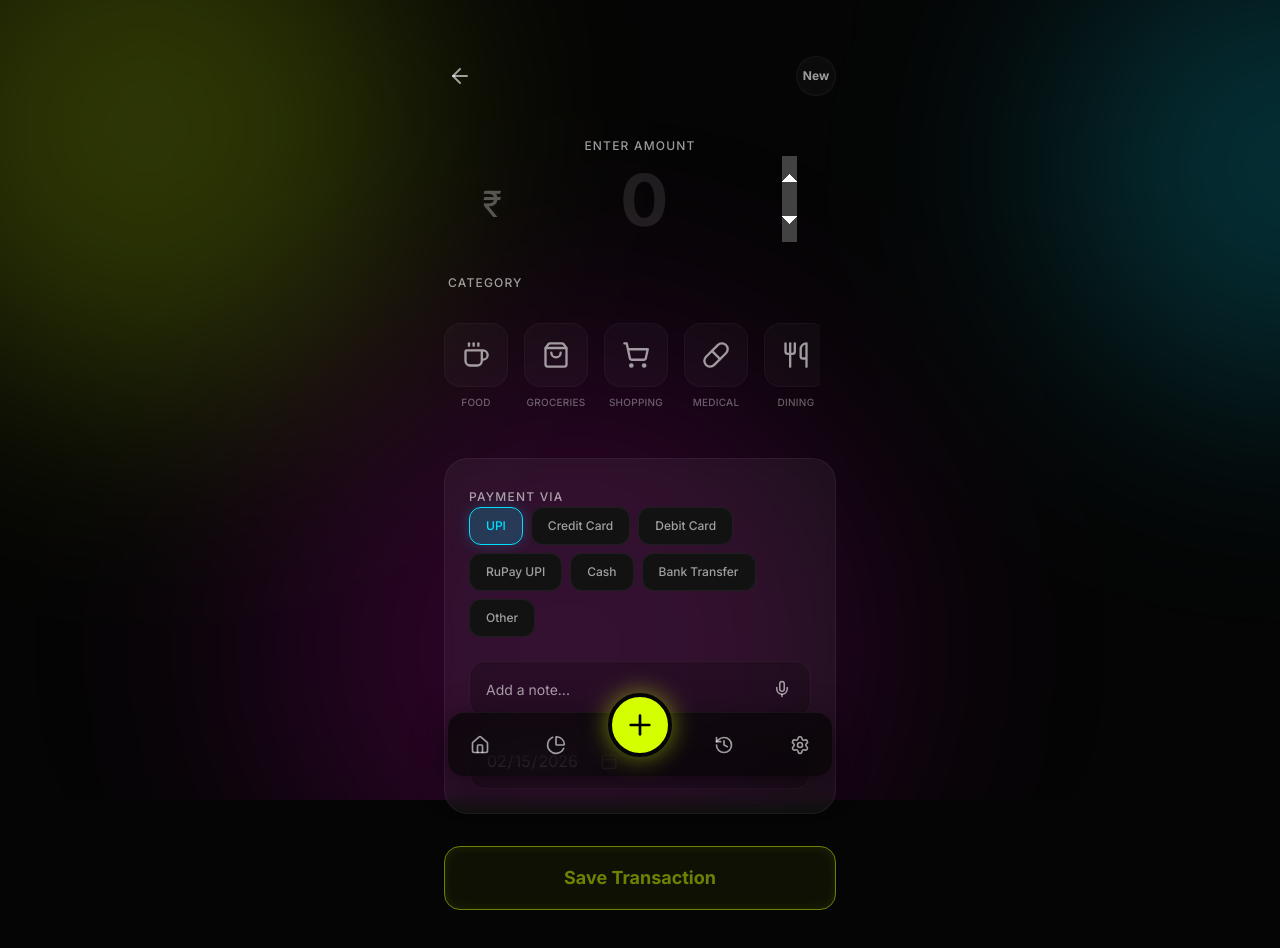
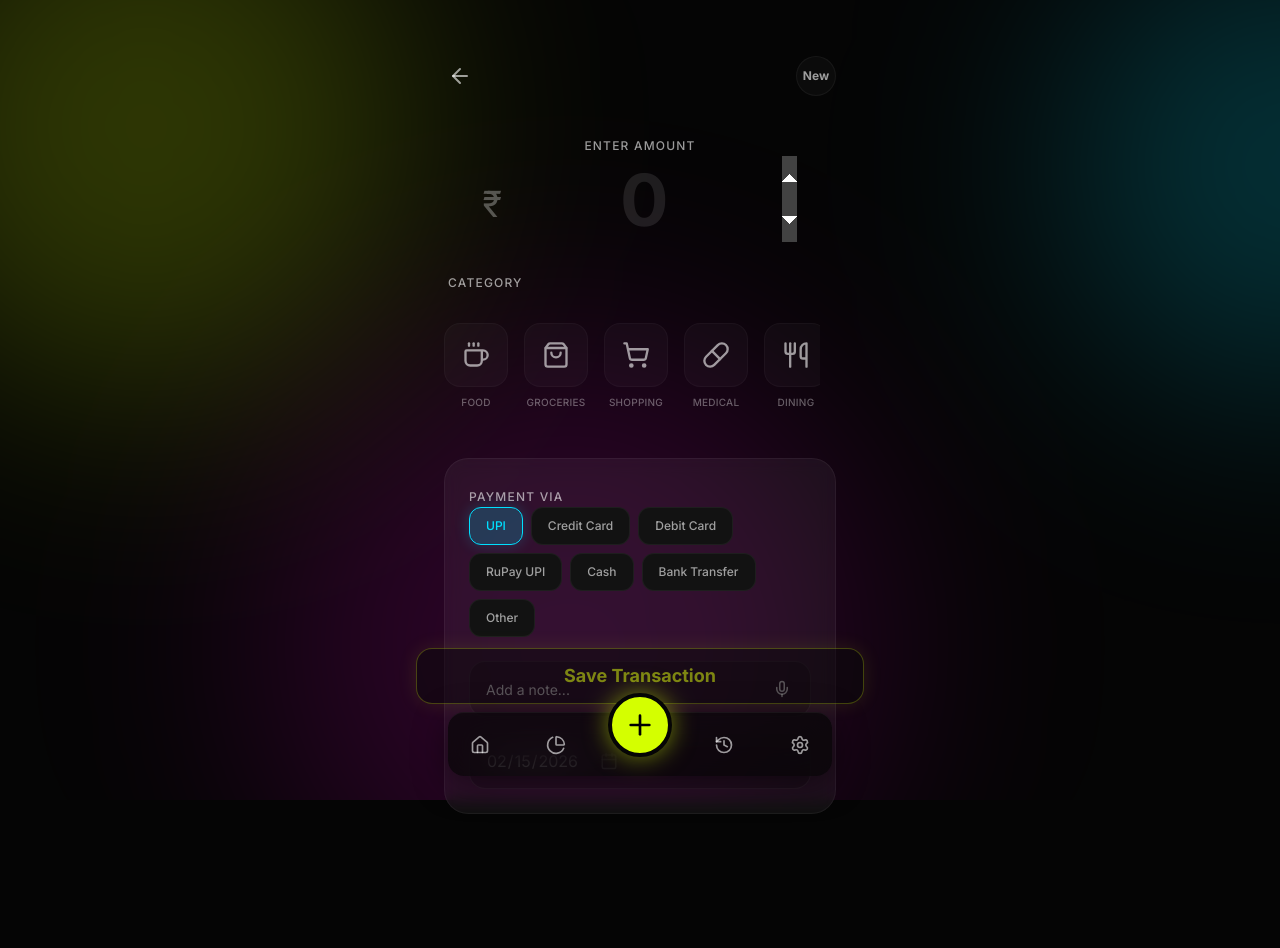
Before and after one commit to iMayuuR/paisapulse, a Next.js app: page /add in a window 1280 px wide. Shown: the top 948 px of the page. Built offline with nearby package versions, Linux system fonts and the light colour scheme.

Commit message:
feat: Made Save Transaction button floating and fixed above nav

```diff
--- a/src/app/add/page.tsx
+++ b/src/app/add/page.tsx
@@ -202,18 +202,23 @@ export default function AddExpensePage() {
                     </div>
                 </div>
 
+                {/* Spacer for floating button */}
+                <div className="h-32" />
+
                 {/* Floating Action Button */}
-                <div className="flex-1 content-end">
+                <div className="fixed bottom-24 left-0 right-0 px-6 z-40 flex justify-center pointer-events-none">
+                    <div className="w-full max-w-md pointer-events-auto">
                         <Button
                             variant="neon"
                             type="submit"
-                        className="w-full h-16 text-lg font-bold rounded-2xl bg-primary/10 hover:bg-primary/20"
+                            className="w-full h-14 text-lg font-bold rounded-2xl bg-[#090909] text-primary border border-primary/50 shadow-[0_0_20px_rgba(212,255,0,0.2)] hover:shadow-[0_0_30px_rgba(212,255,0,0.4)]"
                             disabled={!amount || !selectedCategoryId}
                             isLoading={isSubmitting}
                         >
                             Save Transaction
                         </Button>
                     </div>
+                </div>
             </form>
         </div>
     );
```
Lines whose indentation alone changed are shown as unchanged.
